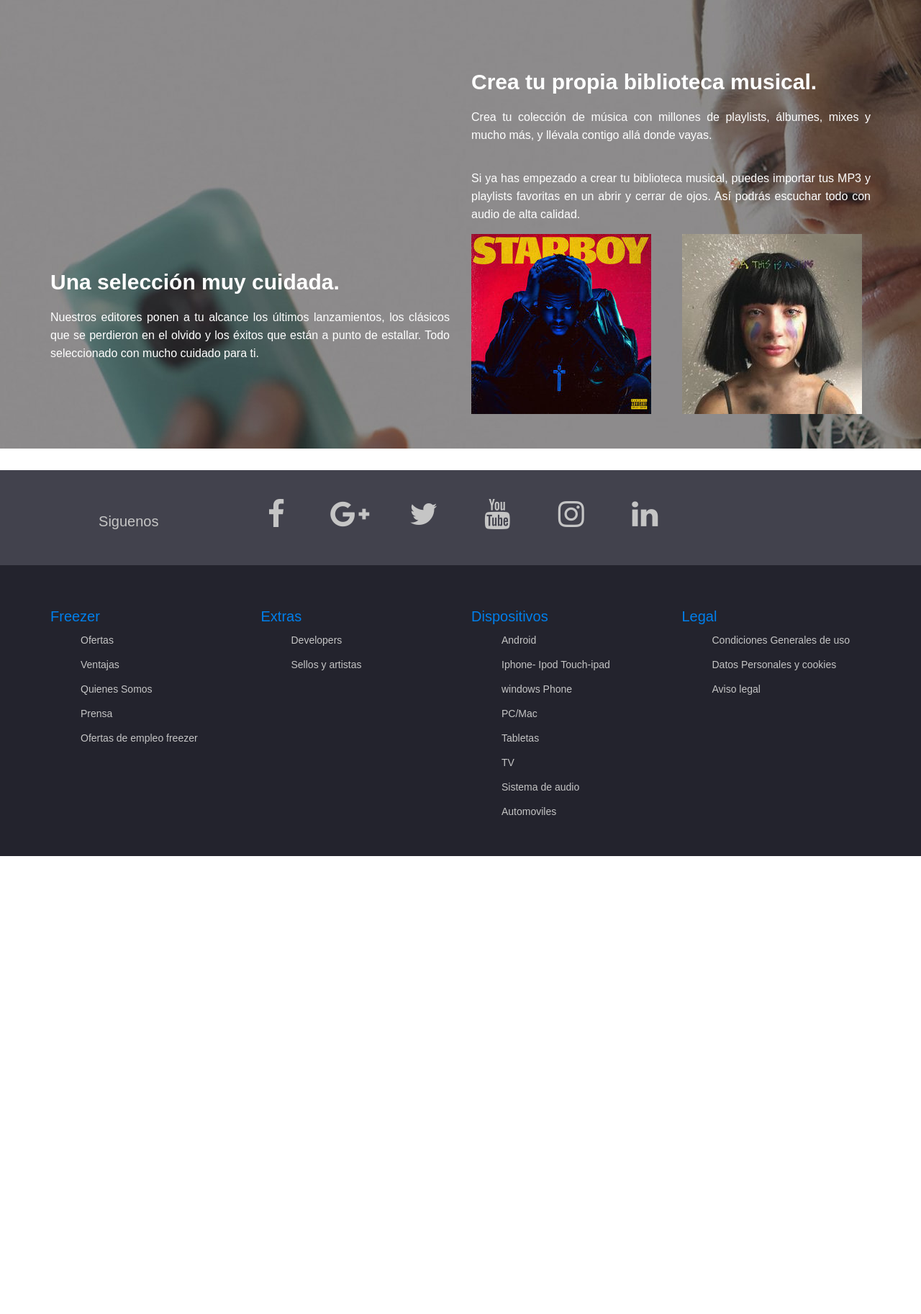
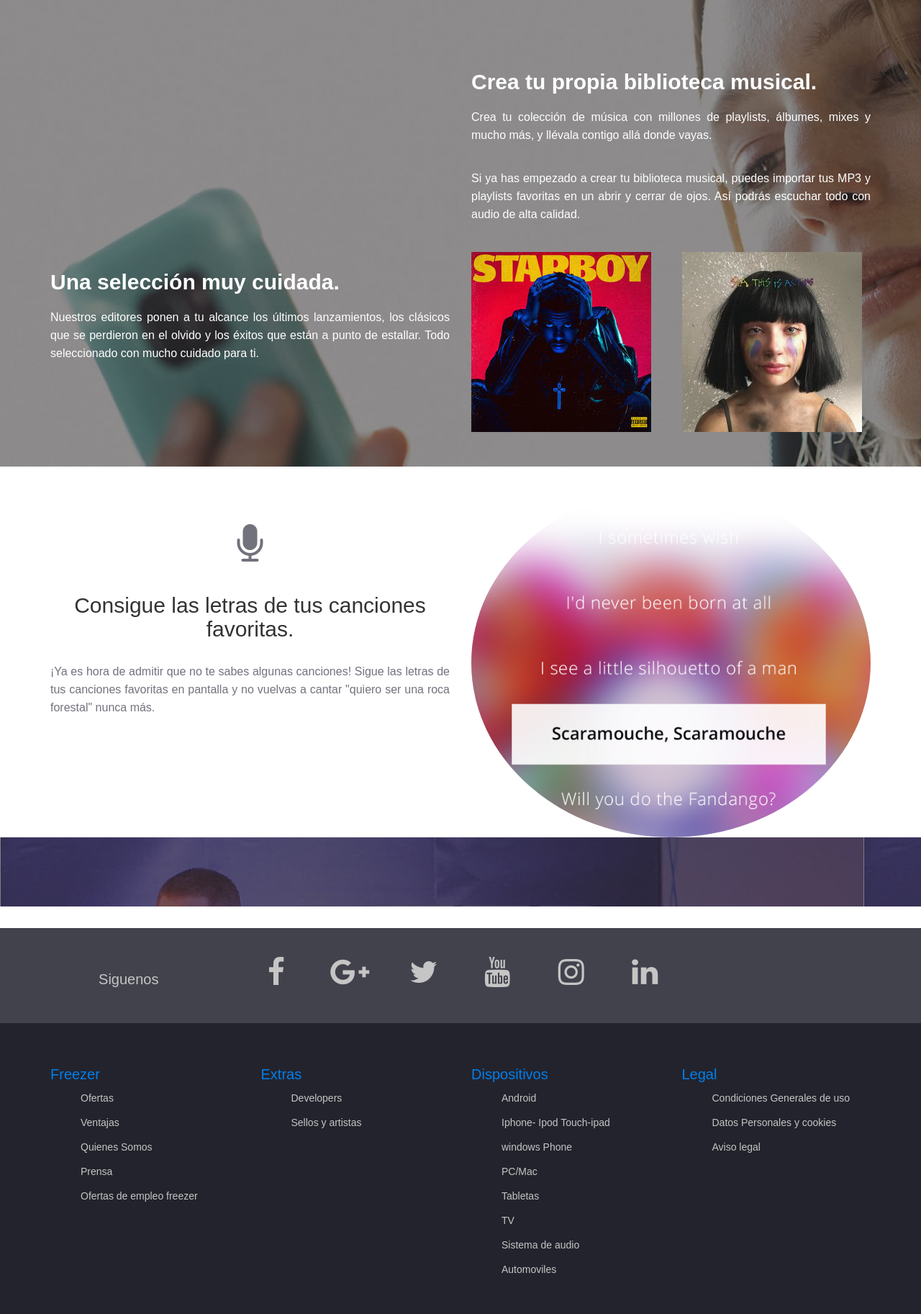
Before and after one commit to WilianBarahona/Deezer, a PHP site: page /features.html in a window 1280 px wide. Shown: the part 2552-4377 px from the top of the page at 72% size. Before the commit the page ends 3741 px from the top, so only its background shows below. Run offline with PHP 8.4, Linux system fonts and the light colour scheme; some web fonts are replaced.

Commit message:
update feactures.html

```diff
--- a/css/supporOffer.css
+++ b/css/supporOffer.css
@@ -224,3 +224,8 @@ a:hover{
 .jumbotron{
     background-color:#F8F8FB;
 }
+
+.col-center{
+    float: none;
+    margin: 0 auto;
+}
--- a/features.html
+++ b/features.html
@@ -137,13 +137,30 @@
                 <p style="font-size:medium; color:white; text-align:justify;">Nuestros editores ponen a tu alcance los últimos lanzamientos, los clásicos que se perdieron en el olvido y los éxitos que están a punto de estallar. Todo seleccionado con mucho cuidado para ti.</p><br>
         </div>
         <div class="col-lg-3 col-md-3 col-sm-12 col-xs-12">
-              <img src="img/features/4.jpg">
+              <img src="img/features/4.jpg" style="margin-top:25px;">
          </div>
          <div class="col-lg-3 col-md-3 col-sm-12 col-xs-12">
-            <img src="img/features/3.jpg">
+            <img src="img/features/3.jpg" style="margin-top:25px;">
          </div>
       </div>
     </div>
+  </div>
+
+  <div class="container">
+       <div class="row">
+          <div class="col-lg-6 col-md-6 col-sm-12 col-xs-12">
+              <div class="col-lg-12" style="text-align: center">
+                  <p class="fa fa-microphone fa-4x" style="text-align:center; margin-top:50px; margin-bottom:20px"></p>
+                  <h2>Consigue las letras de tus canciones favoritas.</h2><br>
+              </div>
+              <p style="text-align:justify;">¡Ya es hora de admitir que no te sabes algunas canciones! Sigue las letras de tus canciones favoritas en pantalla y no vuelvas a cantar "quiero ser una roca forestal" nunca más.</p>
+          </div>
+          <div class="col-lg-6 col-md-6 col-sm-12 col-xs-12">
+            <img class="img-responsive img-circle" src="img/features/lyrics.jpg">
+          </div>
+      </div>
+    </div>
+  <div class="jumbotron" style="background-image:url(img/features/sessionFinal.jpg);">
   </div>
 
 
```
Also changed, not shown: img/features/lyrics.jpg (added), img/features/sessionFinal.jpg (renamed from img/features/session-v00400038.jpg).
